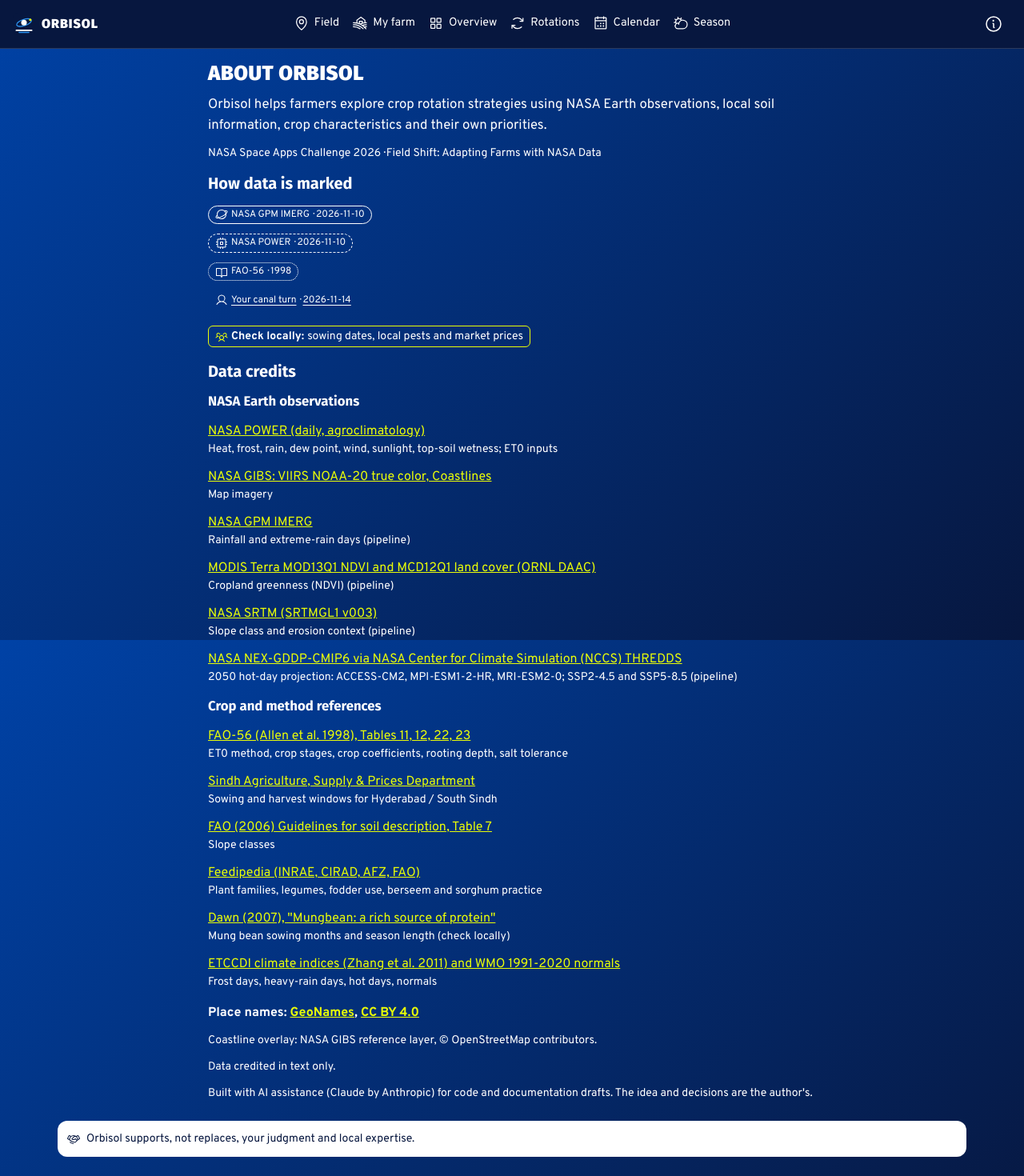
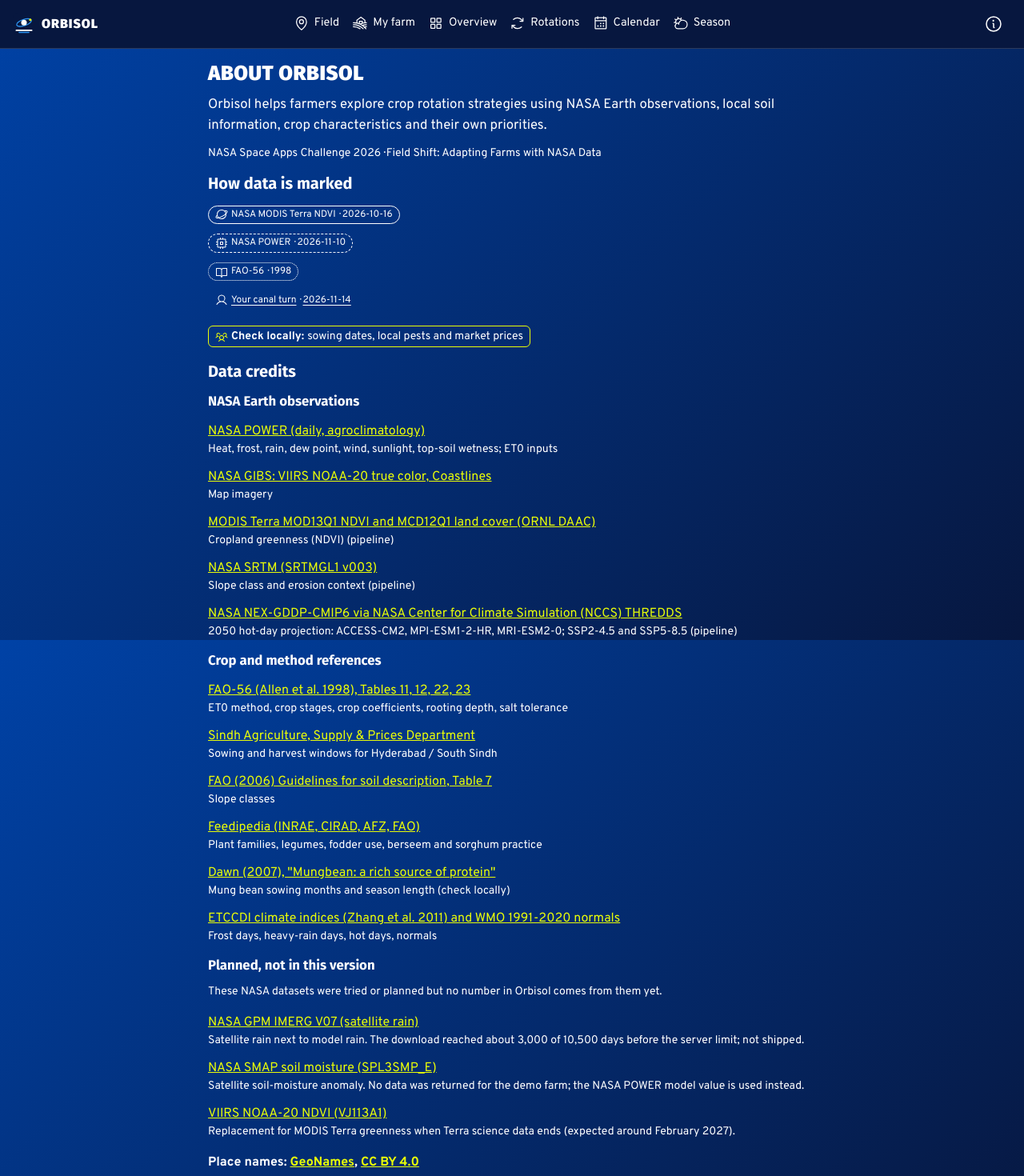
Before and after one commit to Awais-Chandio/orbisol, a React (Vite) app in the folder apps/web/: page /about in a window 1280 px wide. Shown: the top 1470 px of the page at 80% size. Built offline with nearby package versions, Linux system fonts and the light colour scheme.

Commit message:
fix(about): IMERG no longer credited as used - moved with SMAP and VIIRS NDVI to 'Planned, not in this version'; 'How data is marked' satellite example is MODIS; README credits match

```diff
--- a/apps/web/src/i18n/locales/en.json
+++ b/apps/web/src/i18n/locales/en.json
@@ -96,7 +96,9 @@
     "noLogos": "Data credited in text only.",
     "nasaData": "NASA Earth observations",
     "references": "Crop and method references",
-    "osm": "Coastline overlay: NASA GIBS reference layer, © OpenStreetMap contributors."
+    "osm": "Coastline overlay: NASA GIBS reference layer, © OpenStreetMap contributors.",
+    "planned": "Planned, not in this version",
+    "plannedHint": "These NASA datasets were tried or planned but no number in Orbisol comes from them yet."
   },
   "season": {
     "window": "{{from}} to {{to}} ({{days}} days), compared with the same days in {{bFrom}}–{{bTo}} ({{n}} years).",
--- a/apps/web/src/views/screens/AboutScreen.tsx
+++ b/apps/web/src/views/screens/AboutScreen.tsx
@@ -13,10 +13,16 @@ interface Credit {
 const NASA: Credit[] = [
   { name: 'NASA POWER (daily, agroclimatology)', use: 'Heat, frost, rain, dew point, wind, sunlight, top-soil wetness; ET0 inputs', url: 'https://power.larc.nasa.gov/' },
   { name: 'NASA GIBS: VIIRS NOAA-20 true color, Coastlines', use: 'Map imagery', url: 'https://www.earthdata.nasa.gov/engage/open-data-services-software/earthdata-developer-portal/gibs-api' },
-  { name: 'NASA GPM IMERG', use: 'Rainfall and extreme-rain days (pipeline)', url: 'https://gpm.nasa.gov/data/imerg' },
   { name: 'MODIS Terra MOD13Q1 NDVI and MCD12Q1 land cover (ORNL DAAC)', use: 'Cropland greenness (NDVI) (pipeline)', url: 'https://modis.ornl.gov/' },
   { name: 'NASA SRTM (SRTMGL1 v003)', use: 'Slope class and erosion context (pipeline)', url: 'https://www.earthdata.nasa.gov/data/instruments/srtm' },
   { name: 'NASA NEX-GDDP-CMIP6 via NASA Center for Climate Simulation (NCCS) THREDDS', use: '2050 hot-day projection: ACCESS-CM2, MPI-ESM1-2-HR, MRI-ESM2-0; SSP2-4.5 and SSP5-8.5 (pipeline)', url: 'https://www.nccs.nasa.gov/services/data-collections/land-based-products/nex-gddp-cmip6' },
+];
+
+/** Listed so nobody reads them as used: none of these feeds a number in this version. */
+const PLANNED: Credit[] = [
+  { name: 'NASA GPM IMERG V07 (satellite rain)', use: 'Satellite rain next to model rain. The download reached about 3,000 of 10,500 days before the server limit; not shipped.', url: 'https://gpm.nasa.gov/data/imerg' },
+  { name: 'NASA SMAP soil moisture (SPL3SMP_E)', use: 'Satellite soil-moisture anomaly. No data was returned for the demo farm; the NASA POWER model value is used instead.', url: 'https://smap.jpl.nasa.gov/' },
+  { name: 'VIIRS NOAA-20 NDVI (VJ113A1)', use: 'Replacement for MODIS Terra greenness when Terra science data ends (expected around February 2027).', url: 'https://www.earthdata.nasa.gov/data/instruments/viirs' },
 ];
 
 const REFERENCE: Credit[] = [
@@ -51,7 +57,7 @@ export function AboutScreen() {
 
       <h2>{t('about.kindsTitle')}</h2>
       <ul className="plain-list">
-        <li><SourceTag provenance={{ source: 'NASA GPM IMERG', kind: 'satellite', date: '2026-11-10' }} /></li>
+        <li><SourceTag provenance={{ source: 'NASA MODIS Terra NDVI', kind: 'satellite', date: '2026-10-16' }} /></li>
         <li><SourceTag provenance={{ source: 'NASA POWER', kind: 'model', date: '2026-11-10' }} /></li>
         <li><SourceTag provenance={{ source: 'FAO-56', kind: 'reference', date: '1998' }} /></li>
         <li><SourceTag provenance={{ source: 'Your canal turn', kind: 'farmer', date: '2026-11-14' }} /></li>
@@ -63,6 +69,9 @@ export function AboutScreen() {
       <CreditList items={NASA} />
       <h3>{t('about.references')}</h3>
       <CreditList items={REFERENCE} />
+      <h3>{t('about.planned')}</h3>
+      <p className="small">{t('about.plannedHint')}</p>
+      <CreditList items={PLANNED} />
       <p className="geonames-credit">
         Place names:{' '}
         <a href="https://www.geonames.org/" target="_blank" rel="noreferrer">GeoNames</a>,{' '}
```
Also changed, not shown: 1 other file (tests, documents, lock files or other folders).
